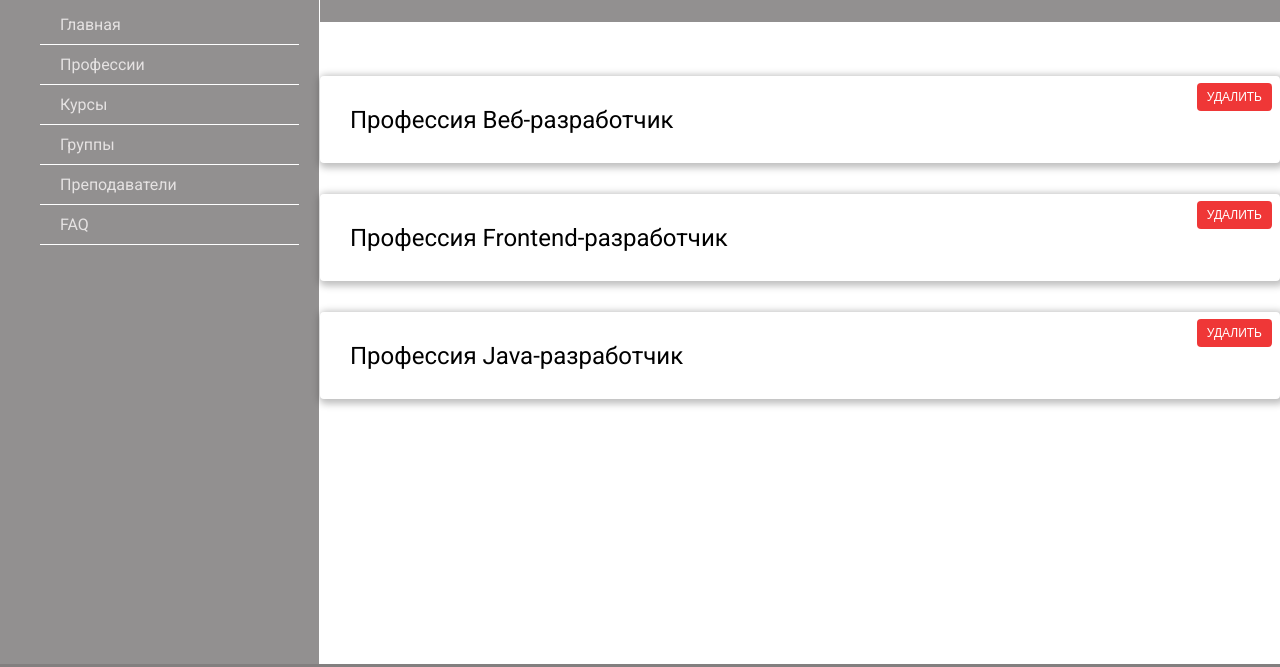
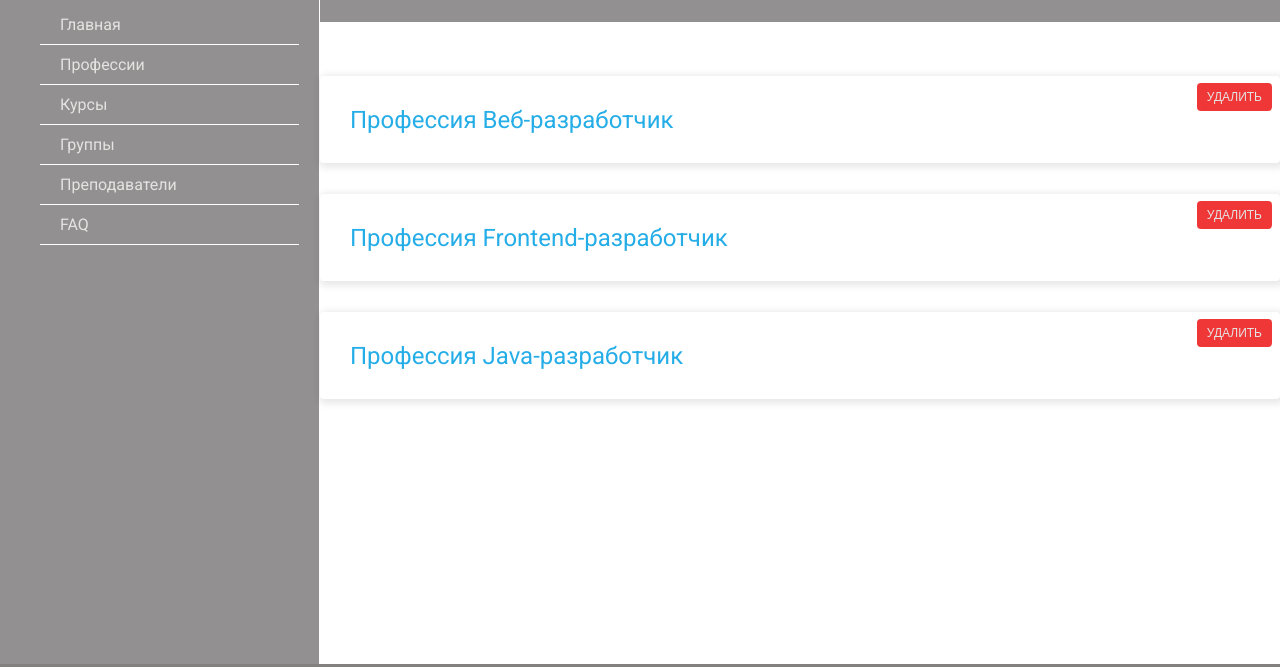
Before and after one commit to Aspirants-FS-FE/SheduliZZZer, a website built with webpack: page src/index.html in a window 1280 px wide. Both pictures are taken after a click on the link "Профессии". Shown: the part 58-725 px from the top of the page. Built offline with nearby package versions, Linux system fonts and the light colour scheme.

Commit message:
add variables to css

```diff
--- a/src/css/style.css
+++ b/src/css/style.css
@@ -4,6 +4,8 @@
   --btn-color: #e5e2e2;
   --btn-bg: #6c757d;
   --btn-bg-hover: #343a40;
+  --btn-del-bg: #EF3737;
+  --btn-del-bg-hover: #862222;
   --grey-bg: rgba(133, 131, 131, 0.89);
   --dark-bg: rgba(115, 112, 112, 0.89);
   --white-text: #e5e2e2;
@@ -285,23 +287,11 @@ input[type='submit'] {
 
 /* professions-pages */
 
-.prof-link {
-  display: flex;
-  flex-wrap: wrap;
-  color: #000000;
-  align-items: center;
-}
-
-.prof-link:hover {
-  color: cadetblue;
-}
-
 .prof-point {
-  box-shadow: 2px 2px 7px 3px rgba(0, 0, 0, 0.25);
+  box-shadow: var(--shadow-item);
   border-radius: 4px;
   padding-left: 30px;
   font-size: 24px;
-  font-weight: 400;
   display: flex;
   flex-wrap: wrap;
   position: relative;
@@ -316,20 +306,32 @@ input[type='submit'] {
   margin-top: 31px;
 }
 
+.prof-link {
+  display: flex;
+  flex-wrap: wrap;
+  color: var(--link-color);
+  align-items: center;
+}
+
+.prof-link:hover {
+  color: var(--link-hover);
+}
+
 .prof-button {
   position: absolute;
   top: 7px;
   right: 8px;
-  z-index: 1;
-  background: #EF3737;
+  z-index: 10;
+  background-color: var(--btn-del-bg);
   border-radius: 4px;
-  color: #ffffff;
+  color: var(--white-text);
   text-transform: uppercase;
-  font-style: normal;
-  font-weight: normal;
   font-size: 12px;
-  line-height: 14px;
   padding: 7px 10px;
+}
+
+.prof-button:hover {
+  background-color: var(--btn-del-bg-hover);
 }
 
 /* end profession-page */
```
